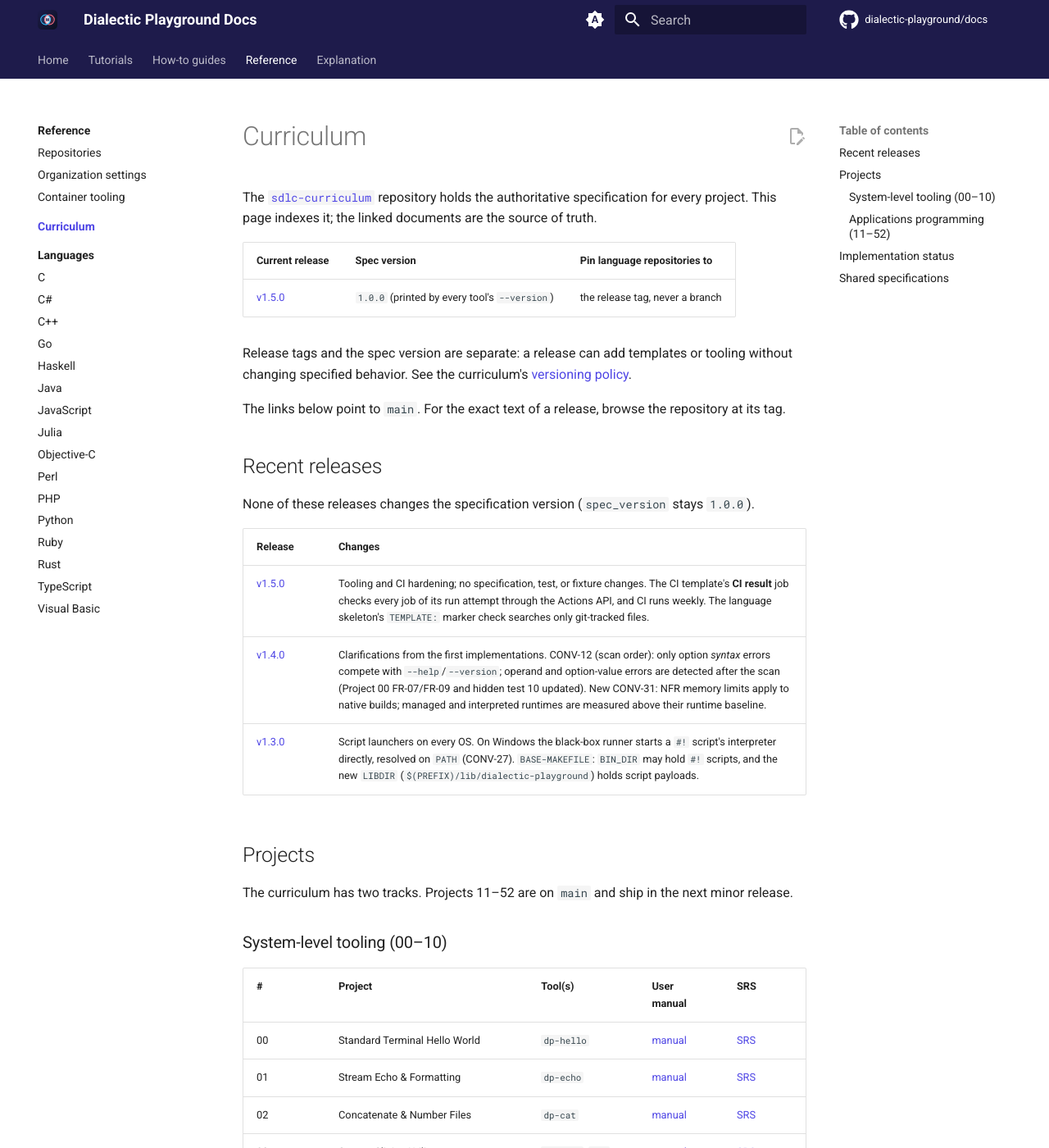
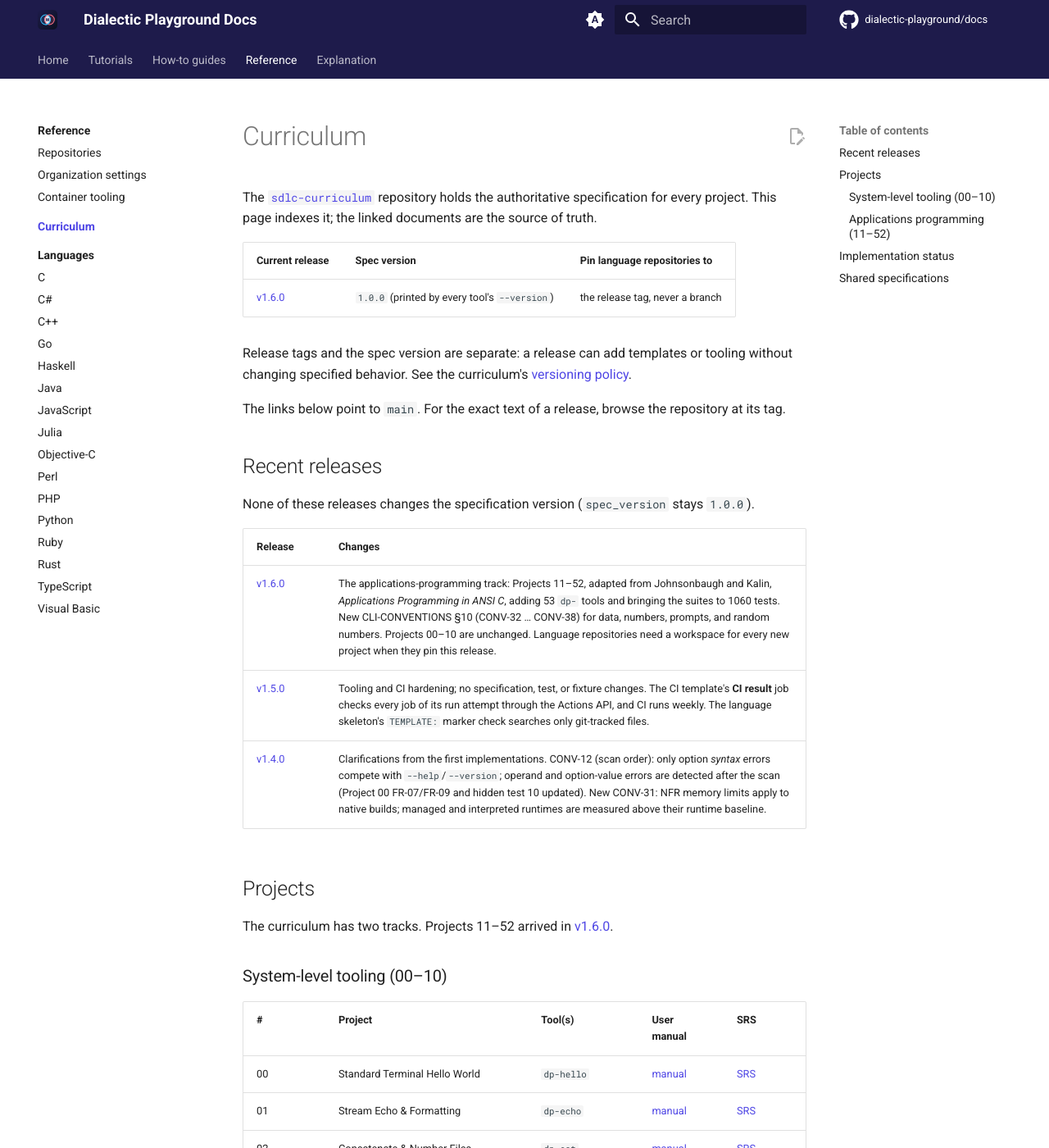
Before and after one commit to dialectic-playground/docs, an MkDocs documentation site: the page built from docs/reference/curriculum/index.md, in a window 1280 px wide and 1400 px high. Shown: the whole window at 82% size. Built offline with MkDocs 1.6.1 and Material for MkDocs 9.7.7, drawn with Linux system fonts in a browser that asks for light colours; comment, search, counter and statistics services are not loaded.

Commit message:
docs: record curriculum v1.6.0 (#13)
The curriculum reference shows v1.6.0 as the current release and lists
it under Recent releases (the applications-programming track, Projects
11-52). The how-to's submodule example pins v1.6.0 and notes that the
release needs a workspace for every new project.

Signed-off-by: Brandon Perkins <bdperkin@gmail.com>
Co-authored-by: Claude Opus 5.5 <noreply@anthropic.com>

```diff
--- a/docs/reference/curriculum/index.md
+++ b/docs/reference/curriculum/index.md
@@ -6,7 +6,7 @@ documents are the source of truth.
 
 | Current release | Spec version | Pin language repositories to |
 | :-- | :-- | :-- |
-| [v1.5.0](https://github.com/dialectic-playground/sdlc-curriculum/releases/tag/v1.5.0) | `1.0.0` (printed by every tool's `--version`) | the release tag, never a branch |
+| [v1.6.0](https://github.com/dialectic-playground/sdlc-curriculum/releases/tag/v1.6.0) | `1.0.0` (printed by every tool's `--version`) | the release tag, never a branch |
 
 Release tags and the spec version are separate: a release can add templates or tooling
 without changing specified behavior. See the curriculum's
@@ -21,15 +21,15 @@ None of these releases changes the specification version (`spec_version` stays `
 
 | Release | Changes |
 | :-- | :-- |
+| [v1.6.0](https://github.com/dialectic-playground/sdlc-curriculum/releases/tag/v1.6.0) | The applications-programming track: Projects 11–52, adapted from Johnsonbaugh and Kalin, *Applications Programming in ANSI C*, adding 53 `dp-` tools and bringing the suites to 1060 tests. New CLI-CONVENTIONS §10 (CONV-32 … CONV-38) for data, numbers, prompts, and random numbers. Projects 00–10 are unchanged. Language repositories need a workspace for every new project when they pin this release. |
 | [v1.5.0](https://github.com/dialectic-playground/sdlc-curriculum/releases/tag/v1.5.0) | Tooling and CI hardening; no specification, test, or fixture changes. The CI template's **CI result** job checks every job of its run attempt through the Actions API, and CI runs weekly. The language skeleton's `TEMPLATE:` marker check searches only git-tracked files. |
 | [v1.4.0](https://github.com/dialectic-playground/sdlc-curriculum/releases/tag/v1.4.0) | Clarifications from the first implementations. CONV-12 (scan order): only option *syntax* errors compete with `--help`/`--version`; operand and option-value errors are detected after the scan (Project 00 FR-07/FR-09 and hidden test 10 updated). New CONV-31: NFR memory limits apply to native builds; managed and interpreted runtimes are measured above their runtime baseline. |
-| [v1.3.0](https://github.com/dialectic-playground/sdlc-curriculum/releases/tag/v1.3.0) | Script launchers on every OS. On Windows the black-box runner starts a `#!` script's interpreter directly, resolved on `PATH` (CONV-27). `BASE-MAKEFILE`: `BIN_DIR` may hold `#!` scripts, and the new `LIBDIR` (`$(PREFIX)/lib/dialectic-playground`) holds script payloads. |
 
 
 ## Projects
 
-The curriculum has two tracks. Projects 11–52 are on `main` and ship in the next minor
-release.
+The curriculum has two tracks. Projects 11–52 arrived in
+[v1.6.0](https://github.com/dialectic-playground/sdlc-curriculum/releases/tag/v1.6.0).
 
 ### System-level tooling (00–10)
 
```
Also changed, not shown: docs/how-to/set-up-a-language-repository.md (+3 -2 lines).
